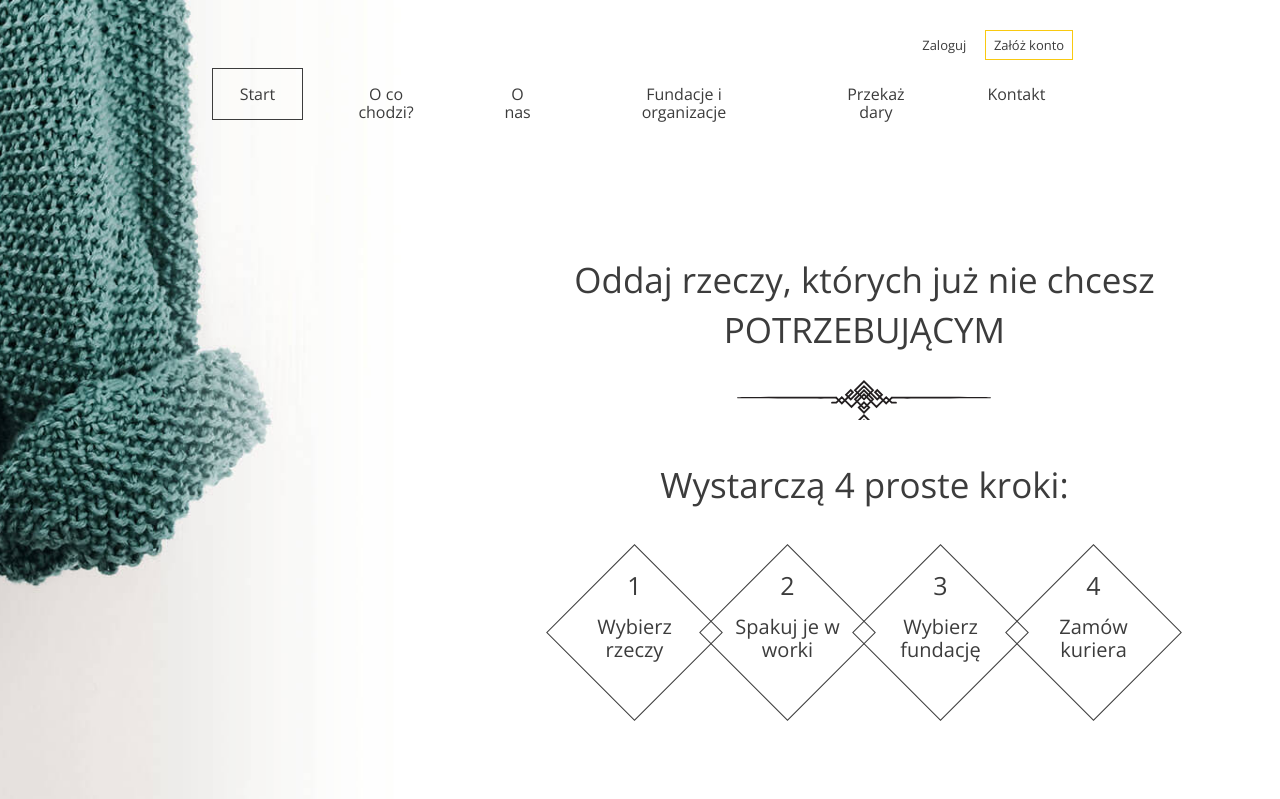
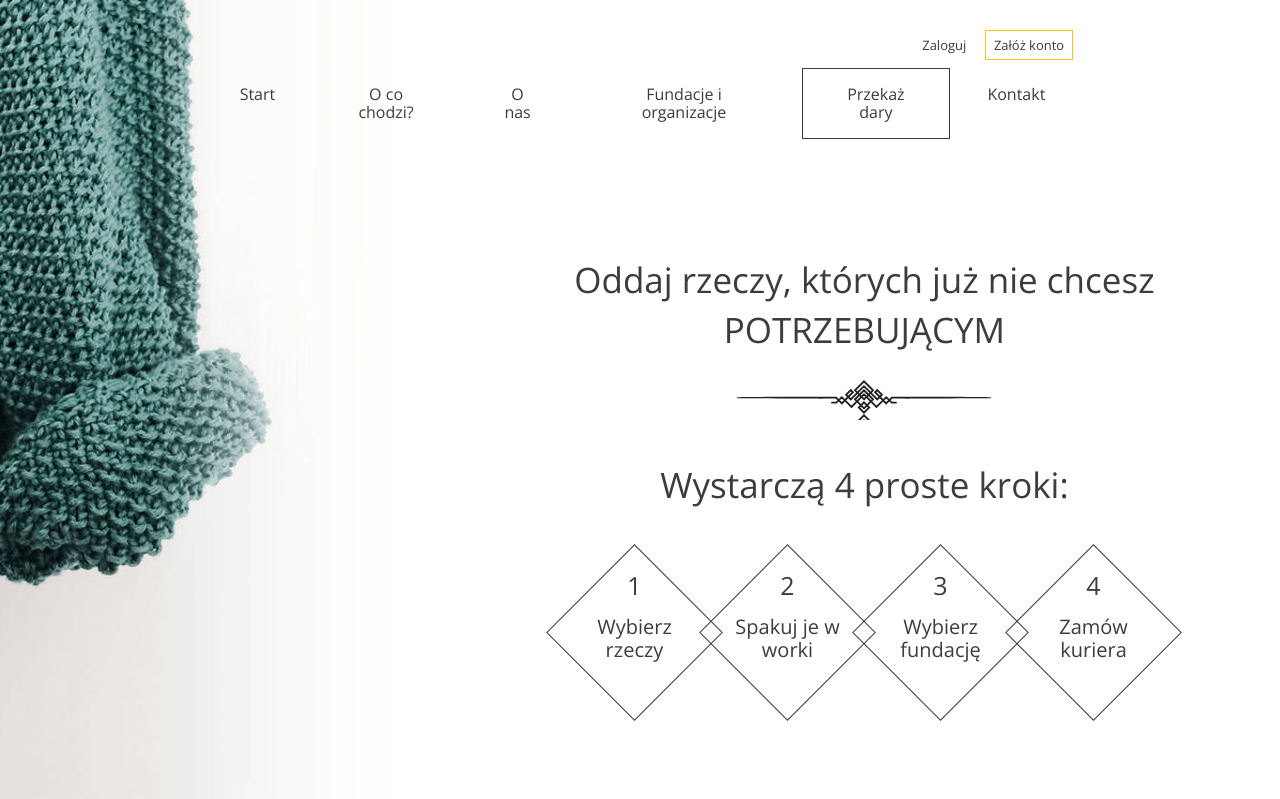
Before and after one commit to Imrie83/Items_Donation_App, a Django app: template donate_project/donate_app/templates/form.html in a window 1280 px wide. Shown: the top 799 px of the page. Run offline with Django 3.2, Linux system fonts and the light colour scheme; the template is opened without the code that fills it, so the values that code supplies are empty.

Commit message:
form handling / donations saving created

```diff
--- a/donate_project/donate/urls.py
+++ b/donate_project/donate/urls.py
@@ -19,7 +19,9 @@ from donate_app.views import (
     LandingPageView,
     RegisterView,
     LoginView,
-    AddDonationView, LogoutView,
+    AddDonationView,
+    LogoutView,
+    ConfirmationView,
 )
 
 urlpatterns = [
@@ -29,4 +31,5 @@ urlpatterns = [
     path('register/', RegisterView.as_view(), name='register'),
     path('donate/', AddDonationView.as_view(), name='donation'),
     path('logout/', LogoutView.as_view(), name='logout'),
+    path('confirmation/', ConfirmationView.as_view(), name='confirmation'),
 ]
--- a/donate_project/donate_app/models.py
+++ b/donate_project/donate_app/models.py
@@ -73,9 +73,10 @@ class Donation(models.Model):
         verbose_name='Adres',
         null=True,
     )
-    phone_number = models.IntegerField(
+    phone_number = models.CharField(
         verbose_name='Telefon',
         null=True,
+        max_length=255,
     )
     city = models.CharField(
         max_length=255,
--- a/donate_project/donate_app/templates/form.html
+++ b/donate_project/donate_app/templates/form.html
@@ -21,12 +21,12 @@
         </ul>
 
         <ul>
-          <li><a href="" class="btn btn--without-border active">Start</a></li>
-          <li><a href="#steps" class="btn btn--without-border">O co chodzi?</a></li>
-          <li><a href="#about-us" class="btn btn--without-border">O nas</a></li>
-          <li><a href="#help" class="btn btn--without-border">Fundacje i organizacje</a></li>
-          <li><a href="/donate/" class="btn btn--without-border">Przekaż dary</a></li>
-          <li><a href="#contact" class="btn btn--without-border">Kontakt</a></li>
+          <li><a href="/" class="btn btn--without-border">Start</a></li>
+          <li><a href="/#steps" class="btn btn--without-border">O co chodzi?</a></li>
+          <li><a href="/#about-us" class="btn btn--without-border">O nas</a></li>
+          <li><a href="/#help" class="btn btn--without-border">Fundacje i organizacje</a></li>
+          <li><a href="/donate/" class="btn btn--without-border active">Przekaż dary</a></li>
+          <li><a href="/#contact" class="btn btn--without-border">Kontakt</a></li>
         </ul>
     </nav>
 
@@ -83,7 +83,8 @@
       <div class="form--steps-container">
         <div class="form--steps-counter">Krok <span>1</span>/5</div>
 
-        <form action="form-confirmation.html" method="post">
+        <form method="post" action="{% url 'donation' %}">
+        {% csrf_token %}
           <!-- STEP 1: class .active is switching steps -->
           <div data-step="1" class="active">
             <h3>Zaznacz co chcesz oddać:</h3>
@@ -188,7 +189,7 @@
               <div class="form-section--column">
                 <h4>Termin odbioru</h4>
                 <div class="form-group form-group--inline">
-                  <label> Data <input type="date" name="data" /> </label>
+                  <label> Data <input type="date" name="date" /> </label>
                 </div>
 
                 <div class="form-group form-group--inline">
--- a/donate_project/static/js/app.js
+++ b/donate_project/static/js/app.js
@@ -211,7 +211,7 @@ document.addEventListener("DOMContentLoaded", function() {
       });
 
       // Form submit
-      this.$form.querySelector("form").addEventListener("submit", e => this.submit(e));
+      // this.$form.querySelector("form").addEventListener("submit", e => this.submit(e));
     }
 
     /**
@@ -304,5 +304,4 @@ function getFormData(){
   document.querySelector('#summary-comment').innerHTML = comment;
   document.querySelector('#summary-bags').innerHTML = ('Ilość worków do przekazania: ' + bags);
   document.querySelector('#summary-org').innerHTML = ('Organization: ' + organization);
-
 }
```
Also changed, not shown: donate_project/donate_app/views.py (+34 -0 lines), donate_project/donate_app/migrations/0008_alter_donation_phone_number.py (added).
